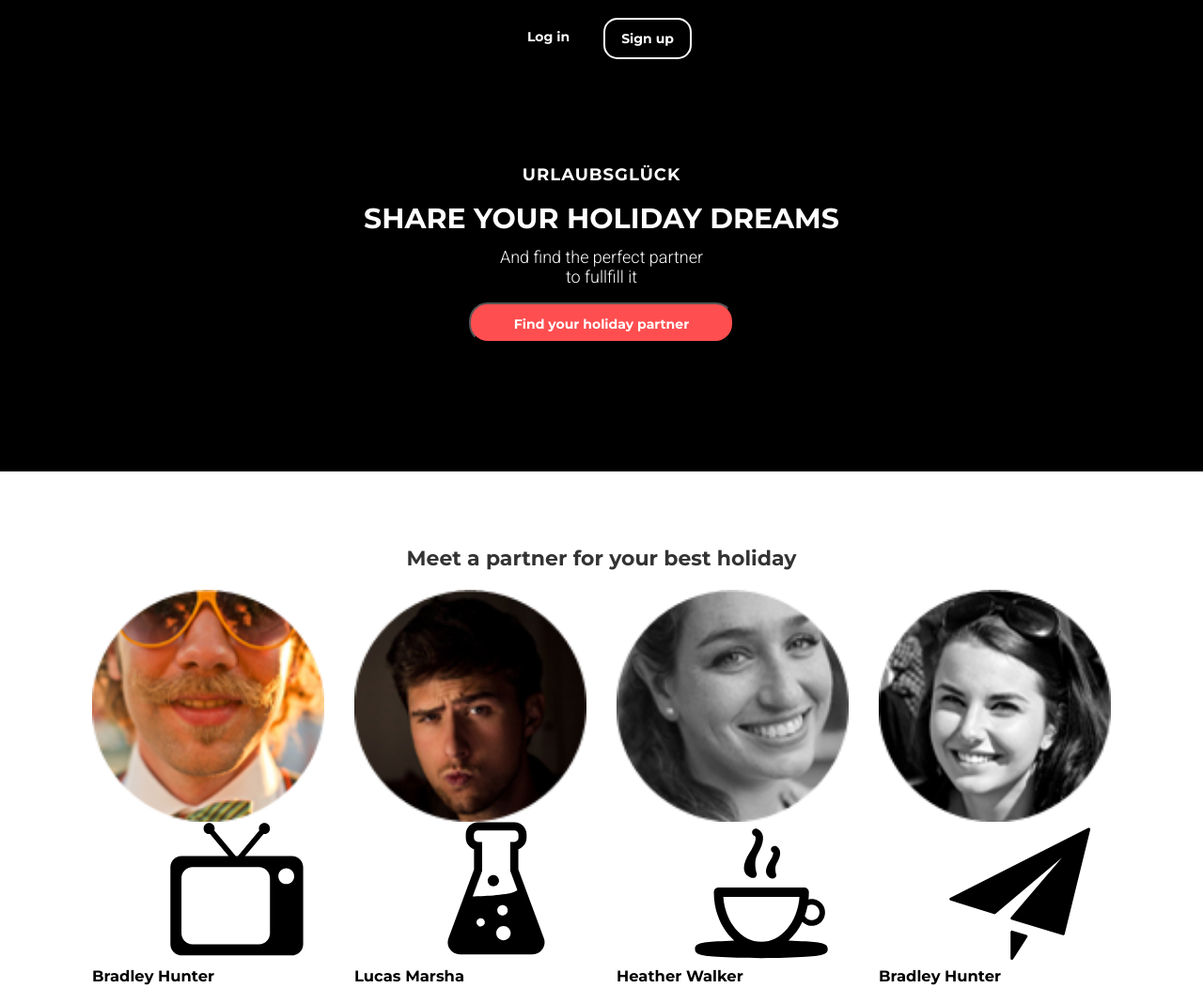
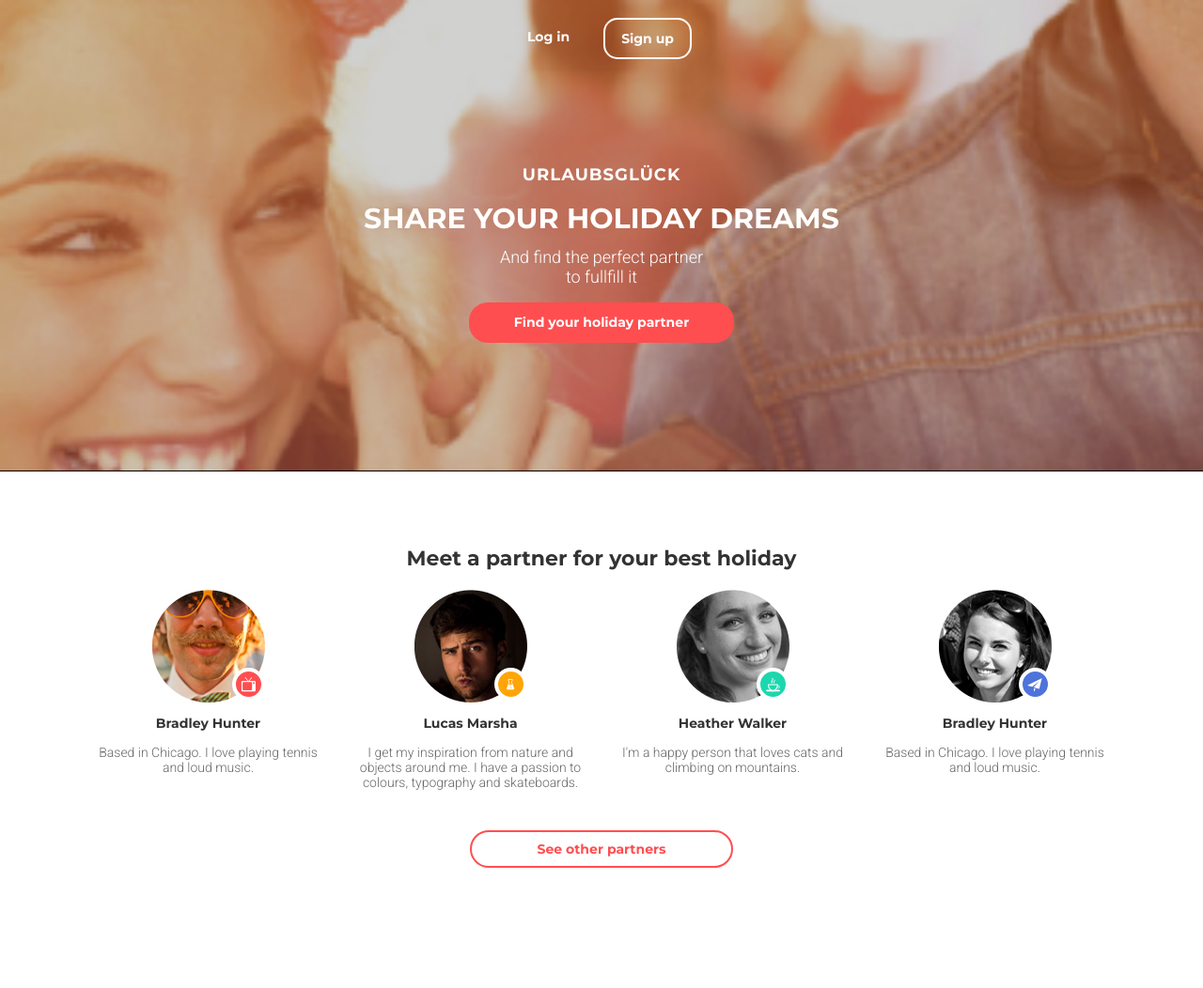
Before and after one commit to 0adriana0/Holiday, a plain HTML site: page index.html in a window 1280 px wide. Shown: the top 1052 px of the page at 94% size. After the commit the page ends 981 px from the top, so only its background shows below. Drawn offline with nearby package versions, Linux system fonts and the light colour scheme.

Commit message:
add failes

```diff
--- a/SASS/components/_hero.scss
+++ b/SASS/components/_hero.scss
@@ -1,7 +1,6 @@
 .hero{
     padding: 214px 0 136px;
-    background-color: black;
-    background-image: url(./img/heromobile.png);
+    background-image: url(../../img/heromobile.png);
     background-size: cover;
     background-repeat: no-repeat;
     background-position: center;
@@ -29,6 +28,7 @@
 }
 
 .hero-bth{
+    border: none;
     margin: 0 auto;
     width: 282px;
     height: 43px;
--- a/SASS/components/_partners.scss
+++ b/SASS/components/_partners.scss
@@ -10,6 +10,69 @@
         font-weight: 700;
         margin-bottom: 20px;
     }
+
+        &__about {
+            color: #666;
+            text-align: center;
+            font-family: 'Roboto', sans-serif;
+            font-size: 14px;
+            font-weight: 300;
+        }
+}
+
+.partners-container{
+    position: relative;
+    width: 120px;
+    height: 120px;
+    margin: 0 auto 12px;
+
+}
+
+.partners__photo{
+    object-fit: cover;
+    object-position: center;
+    display: block;
+    width: 100%;
+    height: 100%;
+    margin-bottom: 12px;
+}
+
+.partners__icon {
+    display: flex;
+    align-items: center;
+    justify-content: center;
+    position: absolute;
+    bottom: 2px;
+    right: 0;
+    width: 35px;
+    height: 35px;
+    border-radius: 50%;
+    border: 4px solid #fff;
+
+
+    &--tv{
+        background-color: #FF4E50;
+    }
+    &--kolba{
+        background-color: #FFA507;
+    }
+    &--coffee{
+        background-color: #1CD7AD;
+    }
+    &--telegram{
+        background-color: #4E73DB;
+    }
+}
+.partners__svg{
+    width: 16px;
+    height: 16px;
+    fill: #fff;
+
+    &--kolba{
+        width: 12px;
+        height: 12px;
+    }
+
 }
 
 .partners-list{
@@ -21,4 +84,27 @@
     &__item{
         width: 247px;
     }
+
 }
+
+.partners__name{
+    margin-top: 13px;
+        color: #333;
+        text-align: center;
+        font-family: 'Montserrat', sans-serif;
+        font-size: 14px;
+        font-weight: 700;
+}
+
+.partners-btn{
+    width: 280px;
+    height: 40px;
+    border: 2px solid #FF4E50;
+    color: #FF4E50;
+    text-align: center;
+    font-size: 14.001px;
+    font-weight: 700;
+    margin: 29px auto 0;
+    border-radius: 20px;
+    background-color: #fff;
+}
--- a/index.html
+++ b/index.html
@@ -33,10 +33,10 @@
                 <ul class="partners-list">
                     <li class="partners-list__item">
                         <div class="partners-container">
-                            <img class="partners__photo" src="./SASS/components/img/mob-1.png" alt="Bradley Hunter">
+                            <img class="partners__photo" src="./img/mob-1.png" alt="Bradley Hunter">
                             <div class="partners__icon partners__icon--tv">
-                                <svg class="partners__svg">
-                                    <use href="./SASS/components/img/symbol-defs.svg#icon-tv"></use>
+                                <svg class="partners__svg partners__svg--tv">
+                                    <use href="./img/symbol-defs.svg#icon-tv"></use>
                                 </svg>
                             </div>
                         </div>
@@ -45,10 +45,10 @@
                     </li>
                     <li class="partners-list__item">
                         <div class="partners-container">
-                            <img class="partners__photo" src="./SASS/components/img/mob-2.png" alt="Lucas Marsha">
+                            <img class="partners__photo" src="./img/mob-2.png" alt="Lucas Marsha">
                             <div class="partners__icon partners__icon--kolba">
-                                <svg class="partners__svg">
-                                    <use href="./SASS/components/img/symbol-defs.svg#icon-kolba"></use>
+                                <svg class="partners__svg partners__svg--kolba">
+                                    <use href="./img/symbol-defs.svg#icon-kolba"></use>
                                 </svg>
                             </div>
                         </div>
@@ -57,10 +57,10 @@
                     </li>
                     <li class="partners-list__item">
                         <div class="partners-container">
-                            <img class="partners__photo" src="./SASS/components/img/mob-3.png" alt="Heather Walker">
+                            <img class="partners__photo" src="./img/mob-3.png" alt="Heather Walker">
                             <div class="partners__icon partners__icon--coffee">
-                                <svg class="partners__svg">
-                                    <use href="./SASS/components/img/symbol-defs.svg#icon-coffee"></use>
+                                <svg class="partners__svg partners__svg--coffee">
+                                    <use href="./img/symbol-defs.svg#icon-coffee"></use>
                                 </svg>
                             </div>
                         </div>
@@ -69,10 +69,10 @@
                     </li>
                     <li class="partners-list__item">
                         <div class="partners-container">
-                            <img class="partners__photo" src="./SASS/components/img/mob-4.png" alt="Bradley Hunter">
+                            <img class="partners__photo" src="./img/mob-4.png" alt="Bradley Hunter">
                             <div class="partners__icon partners__icon--telegram">
-                                <svg class="partners__svg">
-                                    <use href="./SASS/components/img/symbol-defs.svg#icon-telegram"></use>
+                                <svg class="partners__svg partners__svg--telegram">
+                                    <use href="./img/symbol-defs.svg#icon-telegram"></use>
                                 </svg>
                             </div>
                         </div>
```
Also changed, not shown: css/main.css, css/main.min.css, img/heromobile.png (renamed from SASS/components/img/heromobile.png), img/mob-1.png (renamed from SASS/components/img/mob-1.png), img/mob-2.png (renamed from SASS/components/img/mob-2.png), img/mob-3.png (renamed from SASS/components/img/mob-3.png), img/mob-4.png (renamed from SASS/components/img/mob-4.png), img/symbol-defs.svg (renamed from SASS/components/img/symbol-defs.svg), 2 other files.
